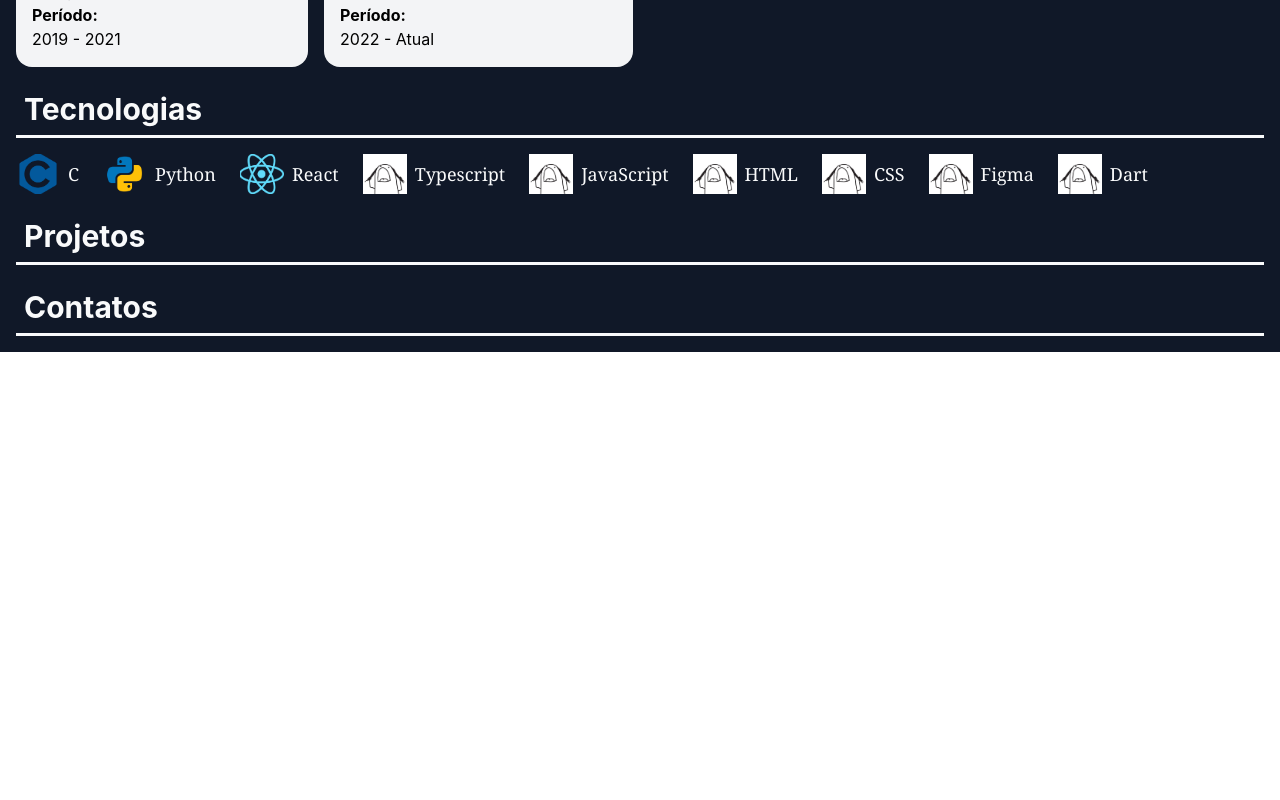
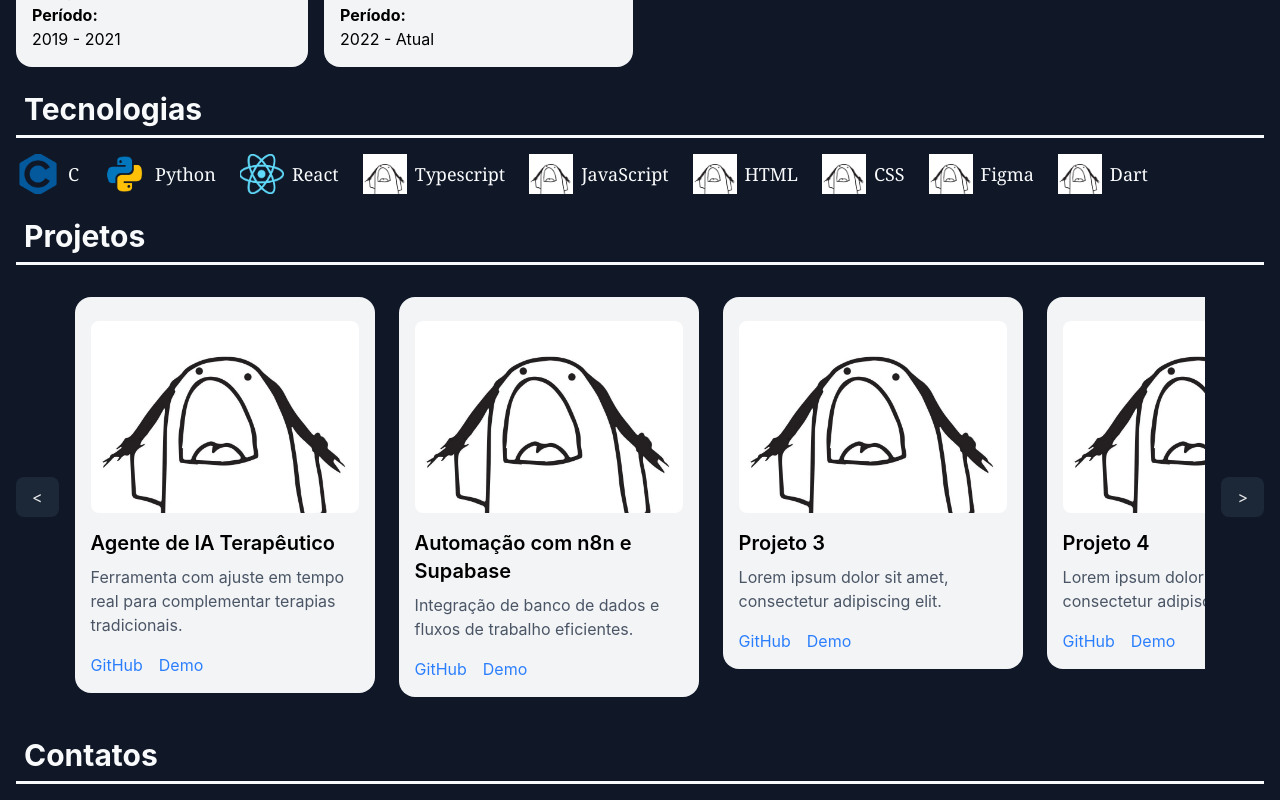
Before and after one commit to MarcosWillianAP1K/Projeto_perfil--React-vite-, a React (Vite) app: page / in a window 1280 px wide. Shown: the part 1271-2071 px from the top of the page. Before the commit the page ends 1623 px from the top, so only its background shows below. Built offline with nearby package versions, Linux system fonts and the light colour scheme.

Commit message:
feat: implement Projetos component with carousel functionality and add PerfilProjeto component

```diff
--- a/src/components/home/projetos.tsx
+++ b/src/components/home/projetos.tsx
@@ -1,12 +1,122 @@
+import { useRef } from "react";
+import Quadro from "../ui/quadro";
 import TituloSessao from "../ui/titulo_sessao";
+import PerfilProjeto from "../ui/perfil_projeto";
+
+// 1. Array apenas com os DADOS. Muito mais fácil de manter!
+const dadosProjetos = [
+    {
+        id: 1,
+        titulo: "Agente de IA Terapêutico",
+        descricao: "Ferramenta com ajuste em tempo real para complementar terapias tradicionais.",
+        links: { "GitHub": "", "Demo": "" },
+    },
+    {
+        id: 2,
+        titulo: "Automação com n8n e Supabase",
+        descricao: "Integração de banco de dados e fluxos de trabalho eficientes.",
+        links: { "GitHub": "", "Demo": "" },
+    },
+    {
+        id: 3,
+        titulo: "Projeto 3",
+        descricao: "Lorem ipsum dolor sit amet, consectetur adipiscing elit.",
+        links: { "GitHub": "", "Demo": "" },
+
+    },
+    {
+        id: 4,
+        titulo: "Projeto 4",
+        descricao: "Lorem ipsum dolor sit amet, consectetur adipiscing elit.",
+        links: { "GitHub": "", "Demo": "" },
+    },
+    {
+        id: 5,
+        titulo: "Projeto 5",
+        descricao: "Lorem ipsum dolor sit amet, consectetur adipiscing elit.",
+        links: { "GitHub": "", "Demo": "" },
+    },
+    {
+        id: 6,
+        titulo: "Projeto 6",
+        descricao: "Lorem ipsum dolor sit amet, consectetur adipiscing elit.",
+        links: { "GitHub": "", "Demo": "" },
+    },
+    {
+        id: 7,
+        titulo: "Projeto 7",
+        descricao: "Lorem ipsum dolor sit amet, consectetur adipiscing elit.",
+        links: { "GitHub": "", "Demo": "" },
+    },
+    {
+        id: 8,
+        titulo: "Projeto 8",
+        descricao: "Lorem ipsum dolor sit amet, consectetur adipiscing elit.",
+        links: { "GitHub": "", "Demo": "" },
+    },
+
+];
 
 function Projetos() {
+    // 2. O useRef é um hook que nos permite "pegar" o elemento HTML (a div) para controlá-la com JavaScript
+    const carrosselRef = useRef<HTMLDivElement>(null);
+
+    const rolarParaEsquerda = () => {
+        if (carrosselRef.current) {
+            // Rola 350 pixels para a esquerda de forma suave
+            carrosselRef.current.scrollBy({ left: -500, behavior: 'smooth' });
+        }
+    };
+
+    const rolarParaDireita = () => {
+        if (carrosselRef.current) {
+            // Rola 350 pixels para a direita de forma suave
+            carrosselRef.current.scrollBy({ left: 500, behavior: 'smooth' });
+        }
+    };
+
     return (
+        <div className="w-full flex flex-col space-y-4">
+            <TituloSessao titulo="Projetos" />
 
-        <TituloSessao titulo="Projetos" />
+            {/* 1. Removi o 'relative' e mantive o flex e items-center para alinhar tudo ao meio */}
+            <div className="flex flex-row items-center w-full gap-4">
 
-    )
+                {/* 2. Botão Anterior: Removi o absolute, left-0 e z-10. Mudei para rounded-lg normal. Adicionei shrink-0. */}
+                <button
+                    onClick={rolarParaEsquerda}
+                    className="px-4 py-2 bg-gray-800 text-white rounded-lg hover:bg-gray-700 opacity-90 shrink-0"
+                >
+                    &lt;
+                </button>
+
+                {/* 3. Carrossel: Adicionei o 'flex-1' para ele ocupar o meio da tela.
+                    (Dica: removi um "o" perdido que estava no seu className antes do gap-6) */}
+                <div
+                    ref={carrosselRef}
+                    className="flex-1 flex overflow-x-auto gap-6 py-4 scrollbar-estilizada scroll-smooth"
+                >
+                    {dadosProjetos.map((projeto) => (
+                        <div key={projeto.id} className="w-75 shrink-0">
+                            {/* Alteração rápida: Fechando o Quadro corretamente envolvendo o filho */}
+                            <Quadro>
+                                <PerfilProjeto titulo={projeto.titulo} descricao={projeto.descricao} directory="" url={projeto.links} />
+                            </Quadro>
+                        </div>
+                    ))}
+                </div>
+
+                {/* 4. Botão Próximo: Removi o absolute, right-0 e z-10. Mudei para rounded-lg normal. Adicionei shrink-0. */}
+                <button
+                    onClick={rolarParaDireita}
+                    className="px-4 py-2 bg-gray-800 text-white rounded-lg hover:bg-gray-700 opacity-90 shrink-0"
+                >
+                    &gt;
+                </button>
+
+            </div>
+        </div>
+    );
 }
 
-
-export default Projetos
+export default Projetos;
--- /dev/null
+++ b/src/components/ui/perfil_projeto.tsx
@@ -0,0 +1,32 @@
+
+
+const PerfilProjeto = ({titulo, descricao, directory, url} : {titulo: string, descricao: string, directory: string, url: Record<string, string>}) => {
+
+    const directoryDefault = "src/assets/sem_imagem.png";
+    if (!directory) {
+        directory = directoryDefault;
+    }
+
+    return (
+
+        <div>
+            <div className="w-full h-48 bg-gray-200 rounded-lg overflow-hidden">
+                <img src={directory} alt={titulo} className="w-full h-full object-cover" />
+            </div>
+            <h3 className="text-xl font-semibold mt-4">{titulo}</h3>
+            <p className="text-gray-600 mt-2">{descricao}</p>
+            <div className="flex space-x-4 mt-4">
+                {Object.entries(url).map(([name, link]) => (
+                    <a key={name} href={link} className="text-blue-500 hover:underline" target="_blank" rel="noopener noreferrer">
+                        {name}
+                    </a>
+                ))}
+            </div>
+
+        </div>
+
+    )
+
+}
+
+export default PerfilProjeto
--- a/src/index.css
+++ b/src/index.css
@@ -1 +1,24 @@
 @import "tailwindcss";
+
+
+/* Define a altura da barra horizontal */
+.scrollbar-estilizada::-webkit-scrollbar {
+  height: 8px;
+}
+
+/* O "trilho" por onde a barra corre (fundo) */
+.scrollbar-estilizada::-webkit-scrollbar-track {
+  background: #111827; /* gray-900 do Tailwind */
+  border-radius: 8px;
+}
+
+/* A "alça" que o usuário puxa */
+.scrollbar-estilizada::-webkit-scrollbar-thumb {
+  background: #374151; /* gray-700 do Tailwind */
+  border-radius: 8px;
+}
+
+/* Quando passa o mouse em cima da barra */
+.scrollbar-estilizada::-webkit-scrollbar-thumb:hover {
+  background: #4B5563; /* gray-600 do Tailwind */
+}
```
